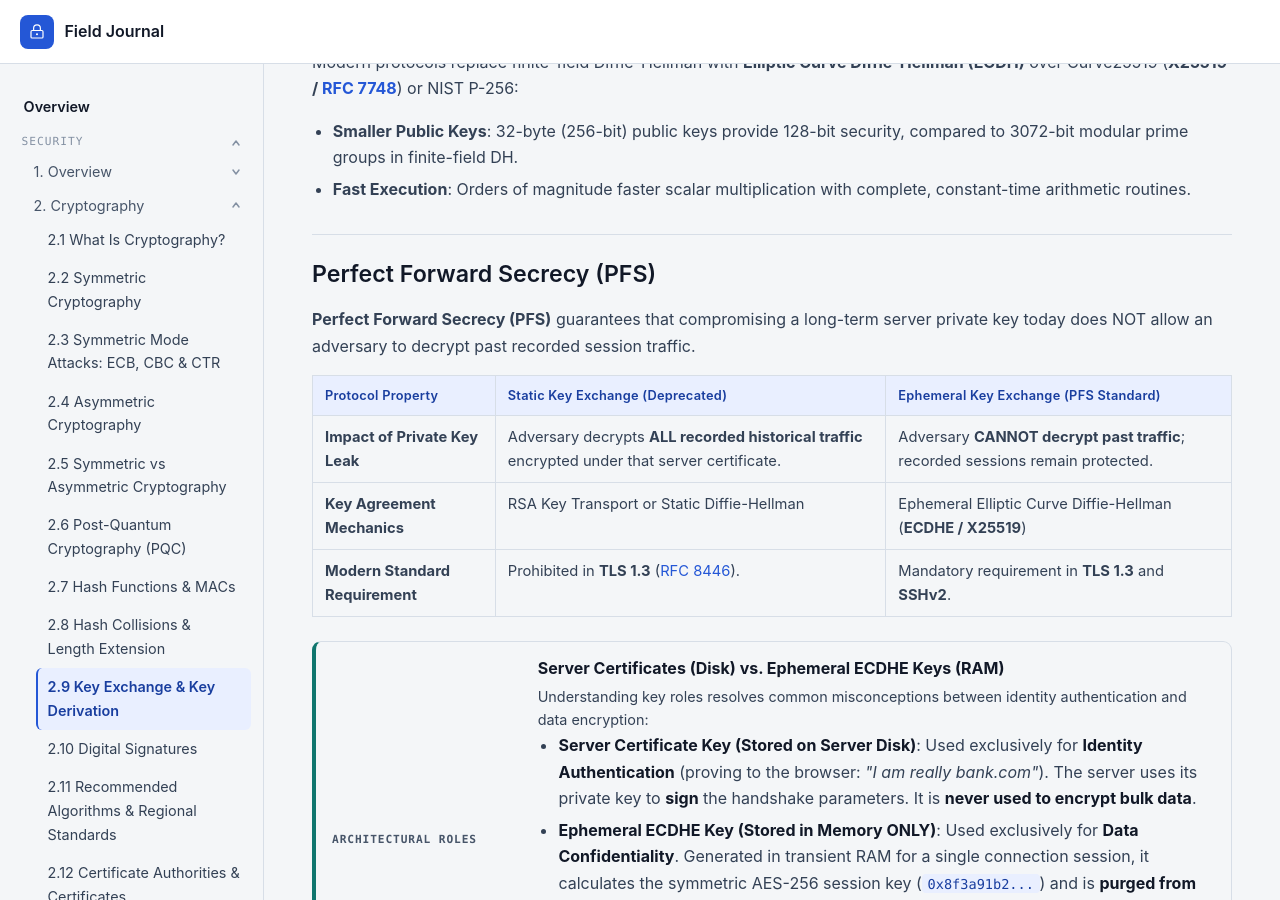
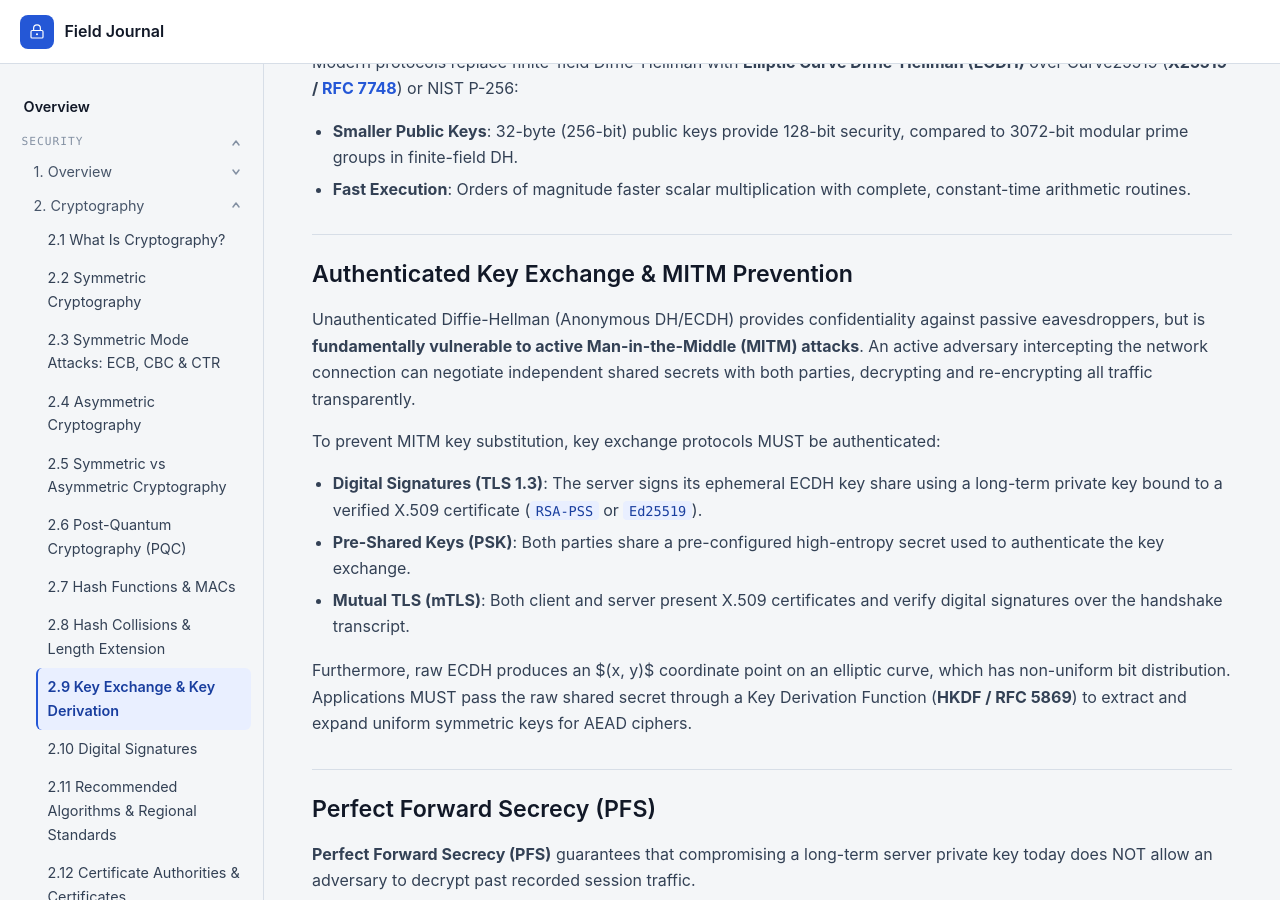
Before and after one commit to llody9977/journal, a Jekyll site: the page built from topics/key-exchange-derivation.md, in a window 1280 px wide and 900 px high, scrolled down 2269 px. Built offline with Jekyll 4.4.1, drawn with Linux system fonts in a browser that asks for light colours.

Commit message:
fix(section-2): correct PRNG Math.random claim, add MITM authenticated key exchange section, and update PQC FIPS standards descriptions

```diff
--- a/topics/key-exchange-derivation.md
+++ b/topics/key-exchange-derivation.md
@@ -62,6 +62,18 @@ To understand how two computers arrive at the exact same secret key without ever
 Modern protocols replace finite-field Diffie-Hellman with **Elliptic Curve Diffie-Hellman (ECDH)** over Curve25519 (**X25519 / [RFC 7748](https://www.rfc-editor.org/rfc/rfc7748)**) or NIST P-256:
 - **Smaller Public Keys**: 32-byte (256-bit) public keys provide 128-bit security, compared to 3072-bit modular prime groups in finite-field DH.
 - **Fast Execution**: Orders of magnitude faster scalar multiplication with complete, constant-time arithmetic routines.
+
+
+## Authenticated Key Exchange & MITM Prevention
+
+Unauthenticated Diffie-Hellman (Anonymous DH/ECDH) provides confidentiality against passive eavesdroppers, but is **fundamentally vulnerable to active Man-in-the-Middle (MITM) attacks**. An active adversary intercepting the network connection can negotiate independent shared secrets with both parties, decrypting and re-encrypting all traffic transparently.
+
+To prevent MITM key substitution, key exchange protocols MUST be authenticated:
+- **Digital Signatures (TLS 1.3)**: The server signs its ephemeral ECDH key share using a long-term private key bound to a verified X.509 certificate (`RSA-PSS` or `Ed25519`).
+- **Pre-Shared Keys (PSK)**: Both parties share a pre-configured high-entropy secret used to authenticate the key exchange.
+- **Mutual TLS (mTLS)**: Both client and server present X.509 certificates and verify digital signatures over the handshake transcript.
+
+Furthermore, raw ECDH produces an $(x, y)$ coordinate point on an elliptic curve, which has non-uniform bit distribution. Applications MUST pass the raw shared secret through a Key Derivation Function (**HKDF / RFC 5869**) to extract and expand uniform symmetric keys for AEAD ciphers.
 
 ## Perfect Forward Secrecy (PFS)
 
```
Also changed, not shown: topics/cryptography-overview.md (+1 -1 lines), topics/post-quantum-cryptography.md (+2 -2 lines).
